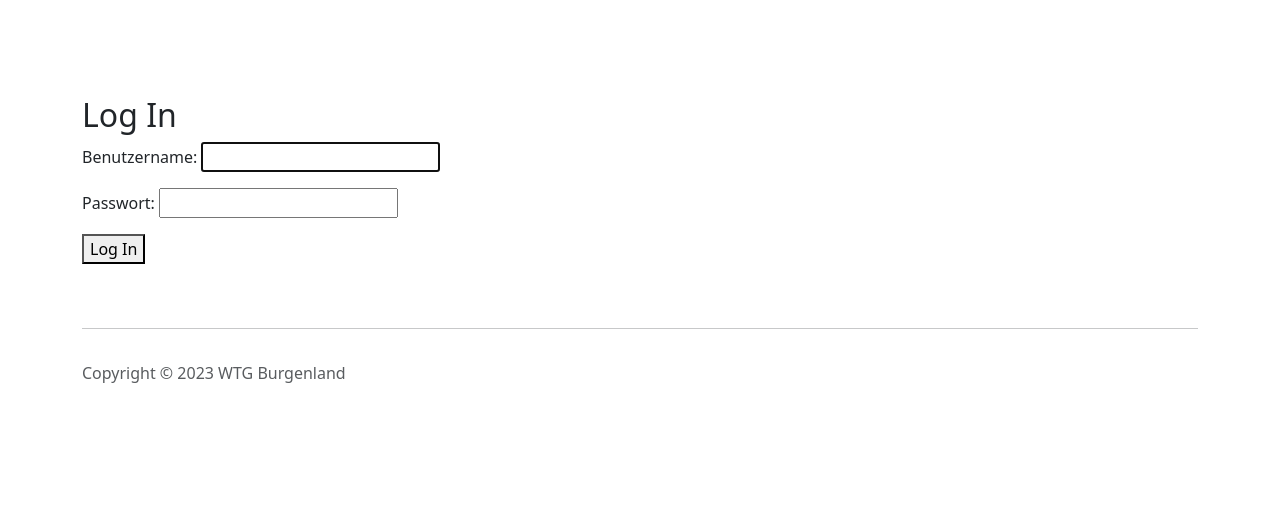
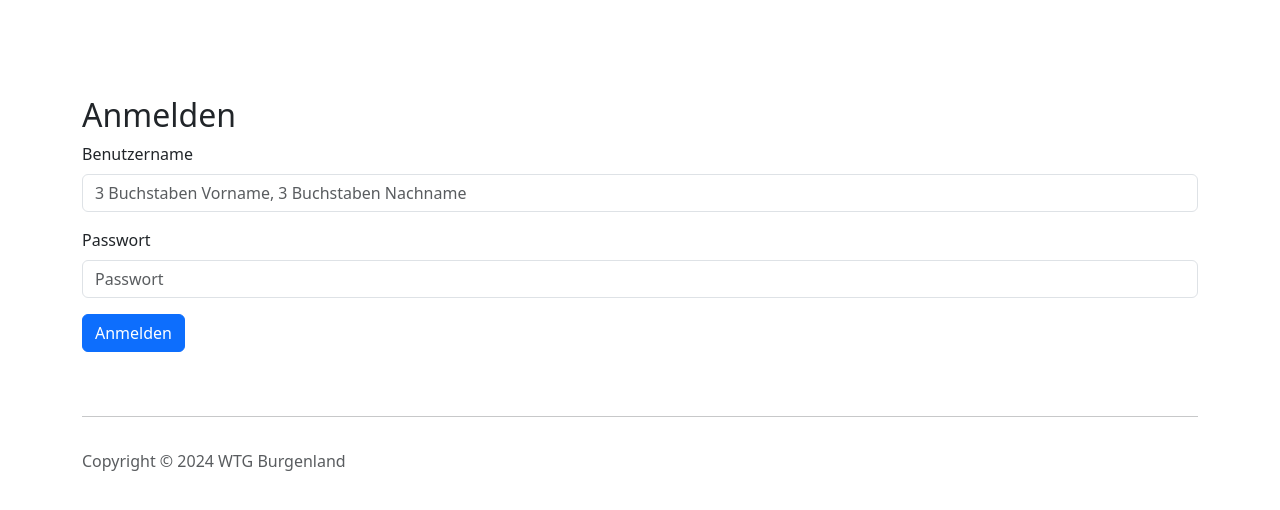
Before and after one commit to alepeh/rfk-bildungsplattform, a Django app: page /accounts/login/ in a window 1280 px wide. Shown: the part 88-598 px from the top of the page. Run offline with Django 4.2, Linux system fonts and the light colour scheme; some libraries are stand-ins or nearby versions.

Commit message:
Layout improvements

```diff
--- a/core/templates/components/base.html
+++ b/core/templates/components/base.html
@@ -53,7 +53,7 @@
     <div class="container py-4 py-lg-5">
         <hr/>
         <div class="text-muted d-flex justify-content-between align-items-center pt-3">
-            <p class="mb-0">Copyright © 2023 WTG Burgenland</p>
+            <p class="mb-0">Copyright © 2024 WTG Burgenland</p>
 
         </div>
     </div>
--- a/core/templates/registration/login.html
+++ b/core/templates/registration/login.html
@@ -2,11 +2,23 @@
 {% block title %}Login{% endblock %}
 
 {% block content %}
-<h2>Log In</h2>
-<form method="post">
+<h2>Anmelden</h2>
+<form method="post" class="needs-validation" novalidate>
     {% csrf_token %}
-    {{ form.as_p }}
-    <button type="submit">Log In</button>
+    <div class="mb-3">
+        <label for="usernameInput" class="form-label">Benutzername</label>
+        <input type="text" name="username" class="form-control" id="usernameInput" placeholder="3 Buchstaben Vorname, 3 Buchstaben Nachname" required>
+        <div class="invalid-feedback">
+            Bitte Benutzernamen eingeben.
+        </div>
+    </div>
+    <div class="mb-3">
+        <label for="passwordInput" class="form-label">Passwort</label>
+        <input type="password" name="password" class="form-control" id="passwordInput" placeholder="Passwort" required>
+        <div class="invalid-feedback">
+            Bitte Passwort eingeben.
+        </div>
+    </div>
+    <button type="submit" class="btn btn-primary">Anmelden</button>
 </form>
-
 {% endblock %}
--- a/core/views.py
+++ b/core/views.py
@@ -95,7 +95,7 @@ def mitarbeiter(request):
     user = request.user
     person = Person.objects.get(Q(benutzer=user))
     betrieb = Betrieb.objects.get(geschaeftsfuehrer=person)
-    queryset = Person.objects.filter(betrieb=betrieb)
+    queryset = Person.objects.filter(betrieb=betrieb).order_by('funktion')
     if request.method == "POST":
         formset = PersonFormSet(
             request.POST,
@@ -106,5 +106,5 @@ def mitarbeiter(request):
             formset.save()
             messages.success(request, 'Mitarbeiter erfolgreich gespeichert!')
     else:
-        formset = PersonFormSet(instance=betrieb)
+        formset = PersonFormSet(instance=betrieb, queryset=queryset)
     return render(request, "home/mitarbeiter.html", {"formset": formset})
```
Also changed, not shown: core/templates/home/mitarbeiter.html (+24 -8 lines).
